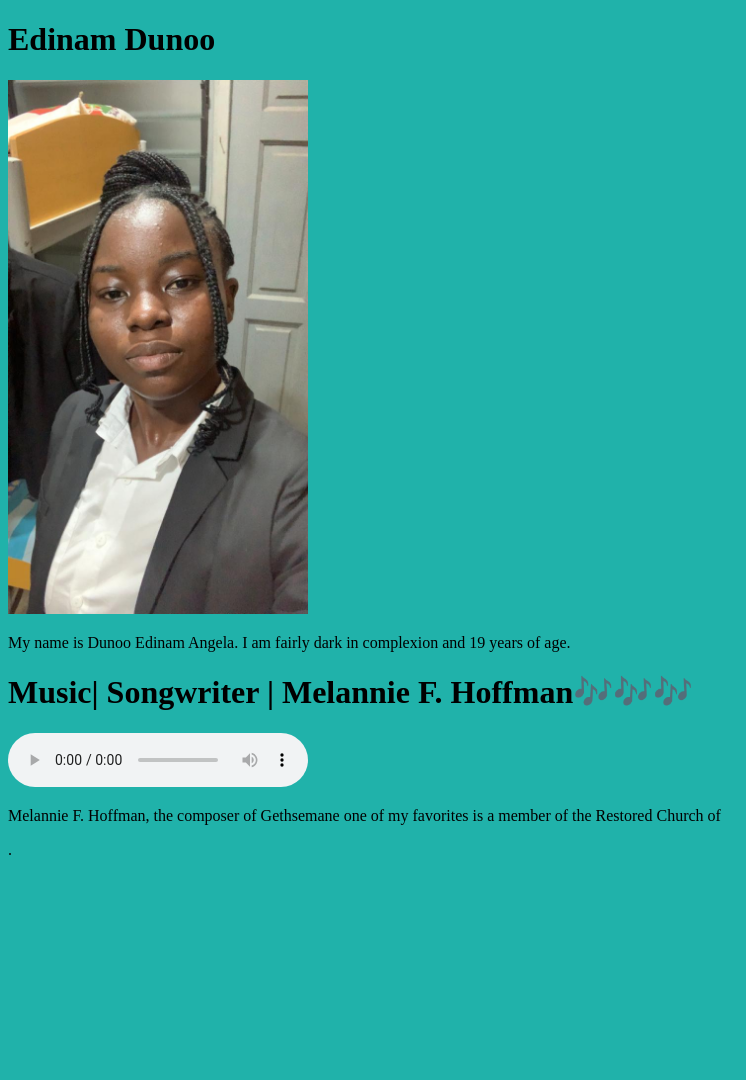
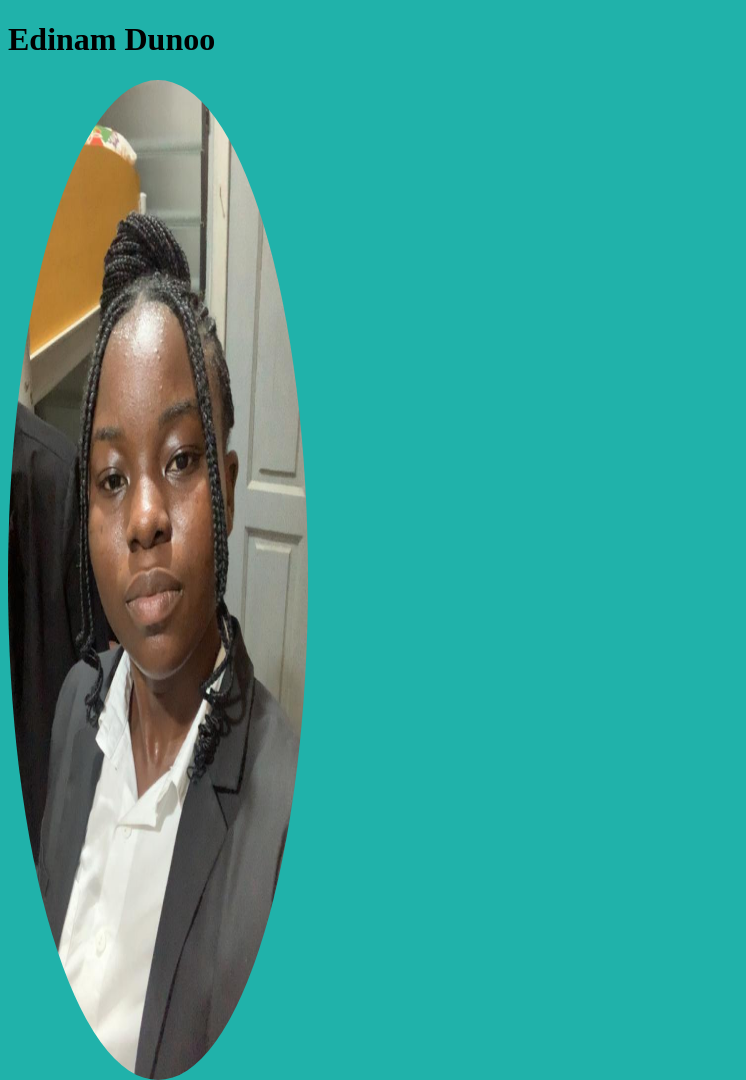
Before and after one commit to Edinam-joy/Edinamprofile, a plain HTML site: page index.html in a window 1280 px wide. Shown: the top 1080 px of the page, without its empty margins (0-746 px from the left). Before the commit the page ends 867 px from the top, so only its background shows below. Drawn offline with Linux system fonts and the light colour scheme.

Commit message:
new commit

```diff
--- a/index.html
+++ b/index.html
@@ -8,7 +8,7 @@
 <body style="background-color: lightseagreen;">
     <!-- My profile -->
     <h1>Edinam Dunoo</h1>
-    <img src="IMAGES/Edinam.jpg" alt="Edinam"  width="300pix">
+    <img src="IMAGES/Edinam.jpg" alt="Edinam"  width="300pix" height="1000pix" style="border-radius: 50%;">
     <p>My name is Dunoo Edinam Angela. I am fairly dark in complexion and 19 years of age.</p>
     <h1>Music| Songwriter | Melannie F. Hoffman🎶🎶🎶</h1>
     <audio controls>
```
